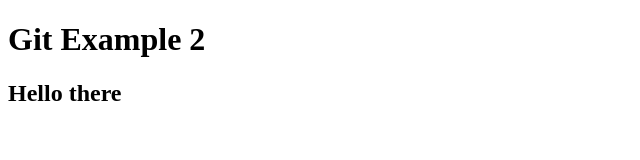
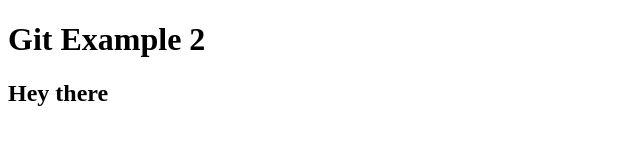
Before and after one commit to mgott/test, a plain HTML site: page index.html in a window 1280 px wide. Shown: the full height of the page, 0-640 px from the left. Drawn offline with Linux system fonts and the light colour scheme.

Commit message:
changeto het

```diff
--- a/index.html
+++ b/index.html
@@ -8,6 +8,6 @@
 </head>
 <body>
     <h1>Git Example 2</h1>
-    <h2>Hello there</h2>
+    <h2>Hey there</h2>
 </body>
 </html>
```
